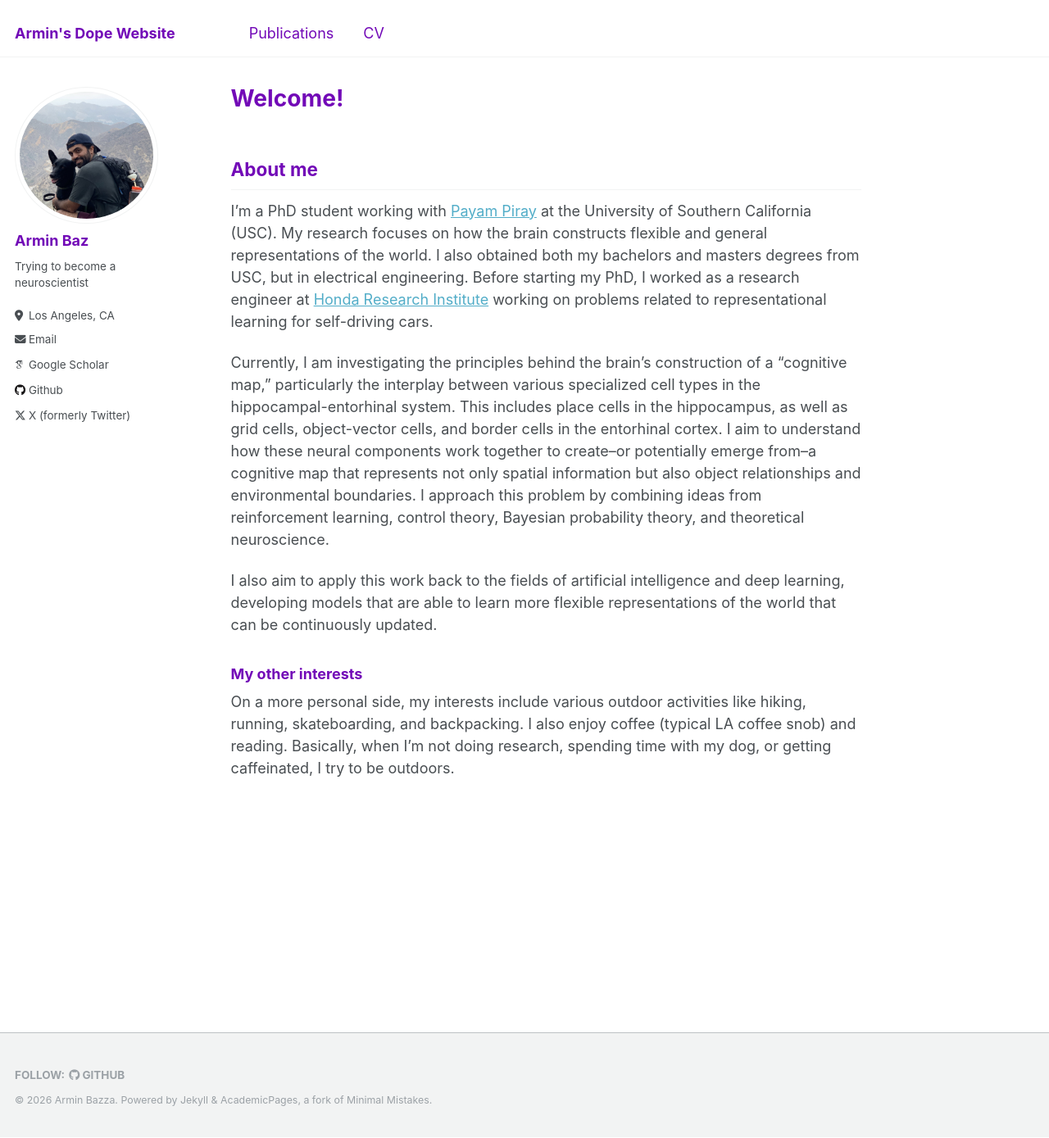
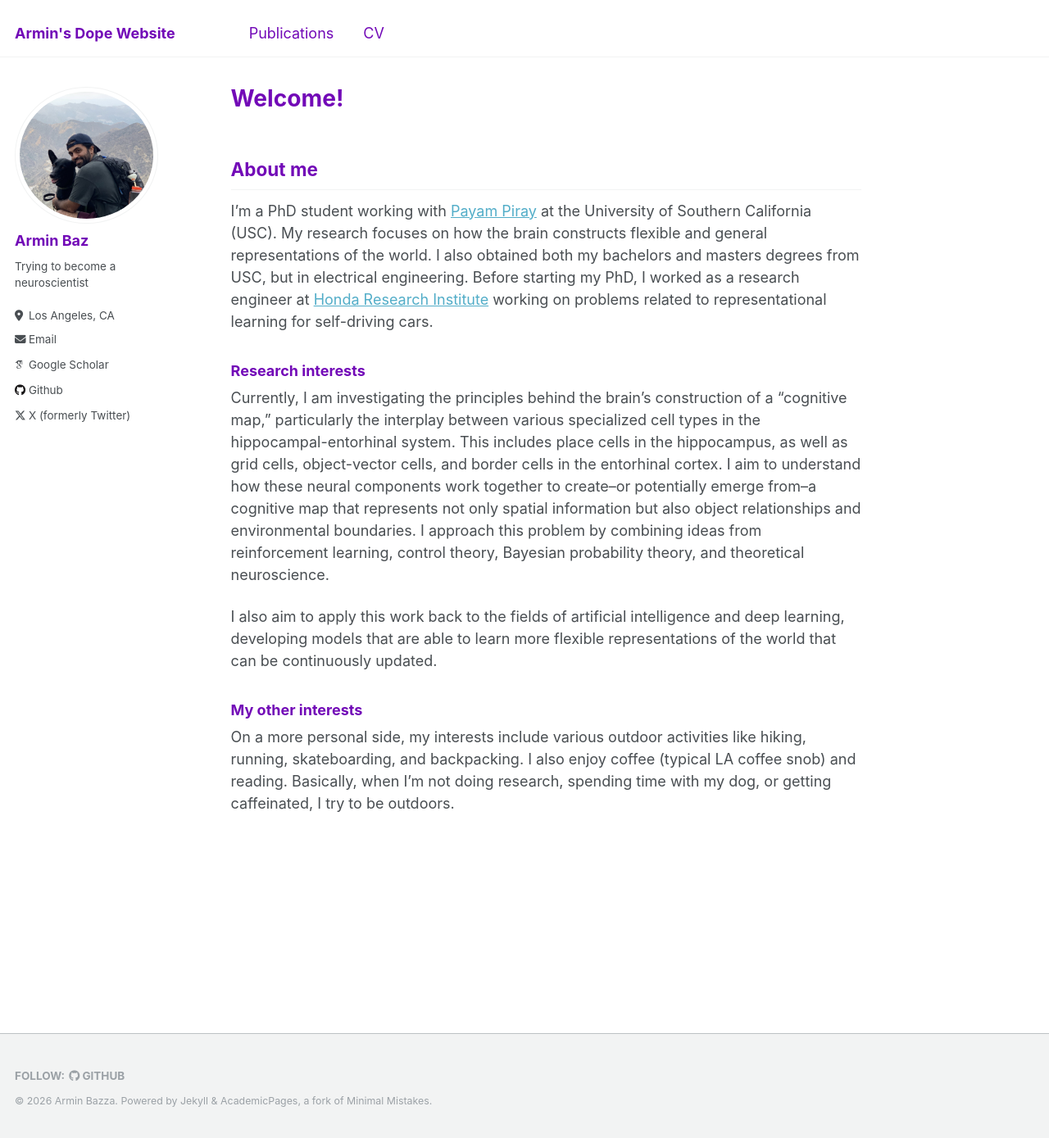
Before and after one commit to ArminBaz/arminbaz.github.io, a Jekyll site: the page built from _pages/about.md, in a window 1280 px wide and 1389 px high. Shown: the whole window at 82% size. Built offline with Jekyll 4.4.1, drawn with Linux system fonts in a browser that asks for light colours; some web fonts are replaced.

Commit message:
formatting updates

```diff
--- a/_pages/about.md
+++ b/_pages/about.md
@@ -10,6 +10,7 @@ redirect_from:
 ## About me
 I'm a PhD student working with [Payam Piray](https://www.piraylab.com/) at the University of Southern California (USC). My research focuses on how the brain constructs flexible and general representations of the world. I also obtained both my bachelors and masters degrees from USC, but in electrical engineering. Before starting my PhD, I worked as a research engineer at [Honda Research Institute](https://usa.honda-ri.com) working on problems related to representational learning for self-driving cars.
 
+### Research interests
 Currently, I am investigating the principles behind the brain's construction of a "cognitive map," particularly the interplay between various specialized cell types in the hippocampal-entorhinal system. This includes place cells in the hippocampus, as well as grid cells, object-vector cells, and border cells in the entorhinal cortex. I aim to understand how these neural components work together to create--or potentially emerge from--a cognitive map that represents not only spatial information but also object relationships and environmental boundaries. I approach this problem by combining ideas from reinforcement learning, control theory, Bayesian probability theory, and theoretical neuroscience.
 
 I also aim to apply this work back to the fields of artificial intelligence and deep learning, developing models that are able to learn more flexible representations of the world that can be continuously updated.
```
